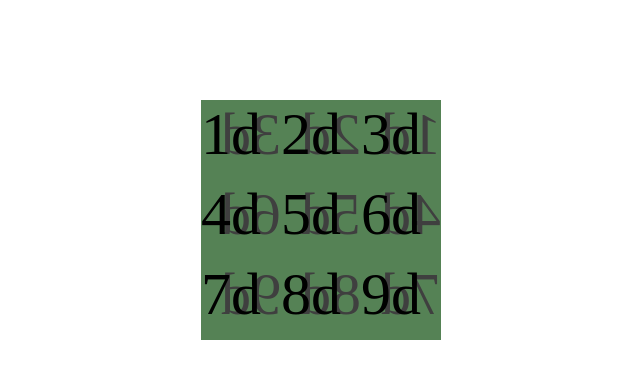
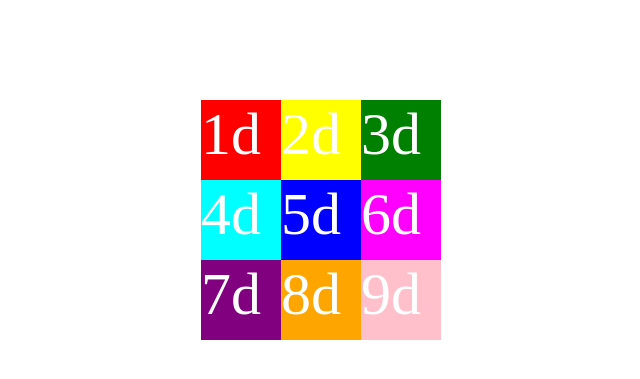
Before and after one commit to listyantidewi1/pembahasan-lks-web-technologies, a PHP site: page /cube.html in a window 1280 px wide. Shown: the top 379 px of the page, without its empty margins (319-959 px from the left). Run offline with PHP 8.4, Linux system fonts and the light colour scheme.

Commit message:
28/01/2022

```diff
--- a/rubic-cube-rotation/cube.html
+++ b/rubic-cube-rotation/cube.html
@@ -11,7 +11,7 @@
         <div class="small-element-yellow">2d</div>
         <div class="small-element-green">3d</div>
         <div class="small-element-cyan">4d</div>
-        <div class="small-element-gold">5d</div>
+        <div class="small-element-blue">5d</div>
         <div class="small-element-magenta">6d</div>
         <div class="small-element-purple">7d</div>
         <div class="small-element-orange">8d</div>
@@ -22,7 +22,7 @@
         <div class="small-element-yellow">2d</div>
         <div class="small-element-green">3d</div>
         <div class="small-element-cyan">4d</div>
-        <div class="small-element-gold">5d</div>
+        <div class="small-element-blue">5d</div>
         <div class="small-element-magenta">6d</div>
         <div class="small-element-purple">7d</div>
         <div class="small-element-orange">8d</div>
@@ -33,7 +33,7 @@
         <div class="small-element-yellow">2d</div>
         <div class="small-element-green">3d</div>
         <div class="small-element-cyan">4d</div>
-        <div class="small-element-gold">5d</div>
+        <div class="small-element-blue">5d</div>
         <div class="small-element-magenta">6d</div>
         <div class="small-element-purple">7d</div>
         <div class="small-element-orange">8d</div>
@@ -44,7 +44,7 @@
         <div class="small-element-yellow">2d</div>
         <div class="small-element-green">3d</div>
         <div class="small-element-cyan">4d</div>
-        <div class="small-element-gold">5d</div>
+        <div class="small-element-blue">5d</div>
         <div class="small-element-magenta">6d</div>
         <div class="small-element-purple">7d</div>
         <div class="small-element-orange">8d</div>
@@ -55,7 +55,7 @@
         <div class="small-element-yellow">2d</div>
         <div class="small-element-green">3d</div>
         <div class="small-element-cyan">4d</div>
-        <div class="small-element-gold">5d</div>
+        <div class="small-element-blue">5d</div>
         <div class="small-element-magenta">6d</div>
         <div class="small-element-purple">7d</div>
         <div class="small-element-orange">8d</div>
@@ -66,7 +66,7 @@
         <div class="small-element-yellow">2d</div>
         <div class="small-element-green">3d</div>
         <div class="small-element-cyan">4d</div>
-        <div class="small-element-gold">5d</div>
+        <div class="small-element-blue">5d</div>
         <div class="small-element-magenta">6d</div>
         <div class="small-element-purple">7d</div>
         <div class="small-element-orange">8d</div>
--- a/rubic-cube-rotation/style.css
+++ b/rubic-cube-rotation/style.css
@@ -31,88 +31,89 @@
   }
 }
 
-#small-element-red {
+.small-element-red {
   width: 80px;
   height: 80px;
   /*transform-style: preserve-3d;
   transition: transform 1.5s;
   transform: rotate3d(1, 1, 1, 30deg);*/
-  margin: 60px auto;
+
   background: red;
 }
 
-#small-element-yellow {
+.small-element-yellow {
   width: 80px;
   height: 80px;
   /*transform-style: preserve-3d;
   transition: transform 1.5s;
   transform: rotate3d(1, 1, 1, 30deg);*/
-  margin: 60px auto;
+
   background: yellow;
 }
 
-#small-element-green {
+.small-element-green {
   width: 80px;
   height: 80px;
   /*transform-style: preserve-3d;
   transition: transform 1.5s;
   transform: rotate3d(1, 1, 1, 30deg);*/
-  margin: 60px auto;
+
   background: green;
 }
-#small-element-blue {
+.small-element-blue {
   width: 80px;
   height: 80px;
   /*transform-style: preserve-3d;
   transition: transform 1.5s;
   transform: rotate3d(1, 1, 1, 30deg);*/
-  margin: 60px auto;
+
   background: blue;
 }
-#small-element-pink {
+.small-element-pink {
   width: 80px;
   height: 80px;
   /*transform-style: preserve-3d;
   transition: transform 1.5s;
   transform: rotate3d(1, 1, 1, 30deg);*/
-  margin: 60px auto;
+
   background: pink;
 }
-#small-element-purple {
+.small-element-purple {
   width: 80px;
   height: 80px;
   /*transform-style: preserve-3d;
   transition: transform 1.5s;
   transform: rotate3d(1, 1, 1, 30deg);*/
-  margin: 60px auto;
+
   background: purple;
 }
-#small-element-cyan {
+.small-element-cyan {
   width: 80px;
   height: 80px;
   /*transform-style: preserve-3d;
   transition: transform 1.5s;
   transform: rotate3d(1, 1, 1, 30deg);*/
-  margin: 60px auto;
+
   background: cyan;
 }
-#small-element-orange {
+
+.small-element-orange {
   width: 80px;
   height: 80px;
   /*transform-style: preserve-3d;
   transition: transform 1.5s;
   transform: rotate3d(1, 1, 1, 30deg);*/
-  margin: 60px auto;
+
   background: orange;
 }
 
-#small-element-magenta {
+.small-element-magenta {
   width: 80px;
   height: 80px;
   /*transform-style: preserve-3d;
   transition: transform 1.5s;
   transform: rotate3d(1, 1, 1, 30deg);*/
-  margin: 60px auto;
+
   background: magenta;
 }
 
@@ -133,35 +134,35 @@
   position: absolute;
   backface-visibility: inherit;
   font-size: 60px;
-  color: black;
+  color: white;
 }
 
 .front {
-  background: rgba(90, 90, 90, 0.7);
+
   transform: translateZ(120px);
 }
 
 .back {
-  background: rgba(0, 210, 0, 0.7);
+
   transform: rotateY(180deg) translateZ(120px);
 }
 
 .right {
-  background: rgba(210, 0, 0, 0.7);
+
   transform: rotateY(90deg) translateZ(120px);
 }
 
 .left {
-  background: rgba(0, 0, 210, 0.7);
+
   transform: rotateY(-90deg) translateZ(120px);
 }
 
 .top {
-  background: rgba(210, 210, 0, 0.7);
+
   transform: rotateX(90deg) translateZ(120px);
 }
 
 .bottom {
-  background: rgba(210, 0, 210, 0.7);
+
   transform: rotateX(-90deg) translateZ(120px);
 }
```
Also changed, not shown: css-grid-layout/index.html (added, +17 -0 lines), css-grid-layout/style.css (added, +42 -0 lines).
